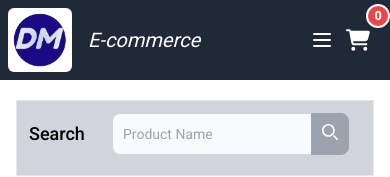
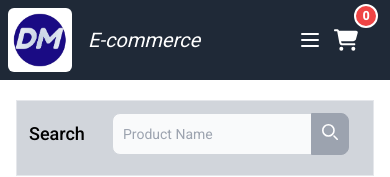
Before and after one commit to duvan-23/e-commerce, an Angular app: page / in a window 390 px wide. Shown: the top 177 px of the page. Built offline with nearby package versions, Linux system fonts and the light colour scheme; no server answers.

Commit message:
margin cart

```diff
--- a/src/app/shared/components/nav/nav.component.html
+++ b/src/app/shared/components/nav/nav.component.html
@@ -23,7 +23,7 @@
             </svg>
         </button>
 
-        <button type="button" (click)="toggleSideMenu()" class="relative inline-flex items-center p-3 text-sm font-medium text-center text-white  rounded-lg hover:bg-blue-800 focus:ring-4 focus:outline-none focus:ring-blue-300 dark:bg-blue-600 dark:hover:bg-blue-700 dark:focus:ring-blue-800">
+        <button type="button" (click)="toggleSideMenu()" class="relative inline-flex items-center p-3 text-sm font-medium text-center text-white  rounded-lg hover:bg-blue-800 focus:ring-4 focus:outline-none focus:ring-blue-300 dark:bg-blue-600 dark:hover:bg-blue-700 dark:focus:ring-blue-800 mr-3 md:mr-0">
             <svg class="size-6 fill-white" xmlns="http://www.w3.org/2000/svg" viewBox="0 0 576 512">
                 <path d="M0 24C0 10.7 10.7 0 24 0H69.5c22 0 41.5 12.8 50.6 32h411c26.3 0 45.5 25 38.6 50.4l-41 152.3c-8.5 31.4-37 53.3-69.5 53.3H170.7l5.4 28.5c2.2 11.3 12.1 19.5 23.6 19.5H488c13.3 0 24 10.7 24 24s-10.7 24-24 24H199.7c-34.6 0-64.3-24.6-70.7-58.5L77.4 54.5c-.7-3.8-4-6.5-7.9-6.5H24C10.7 48 0 37.3 0 24zM128 464a48 48 0 1 1 96 0 48 48 0 1 1 -96 0zm336-48a48 48 0 1 1 0 96 48 48 0 1 1 0-96z"/>
             </svg>
```
